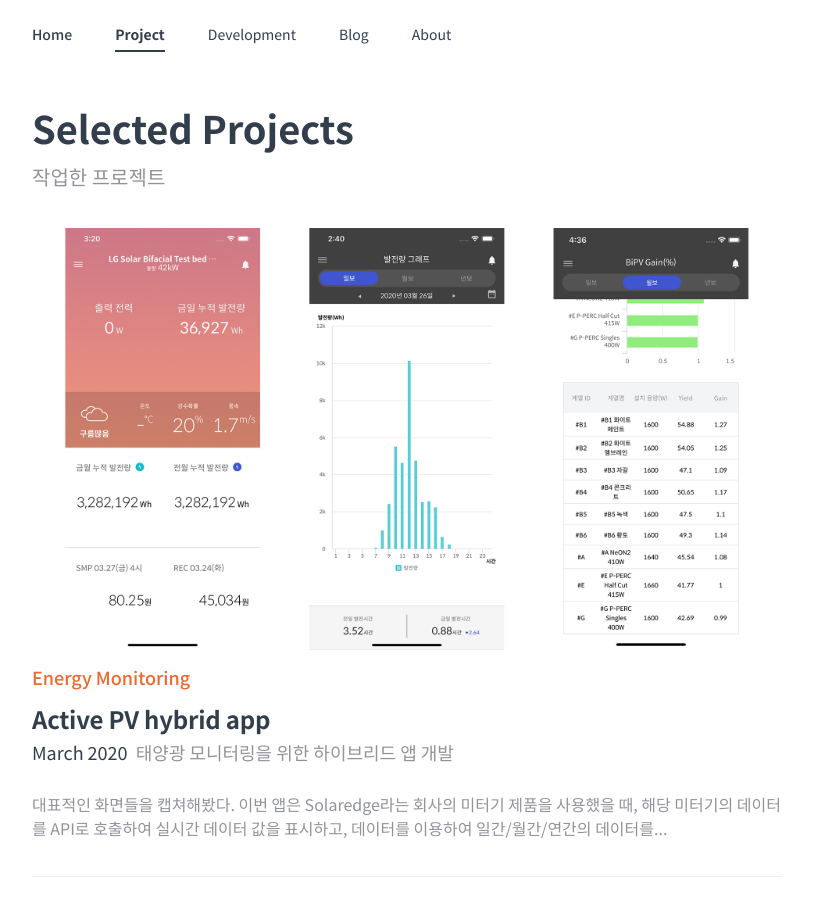
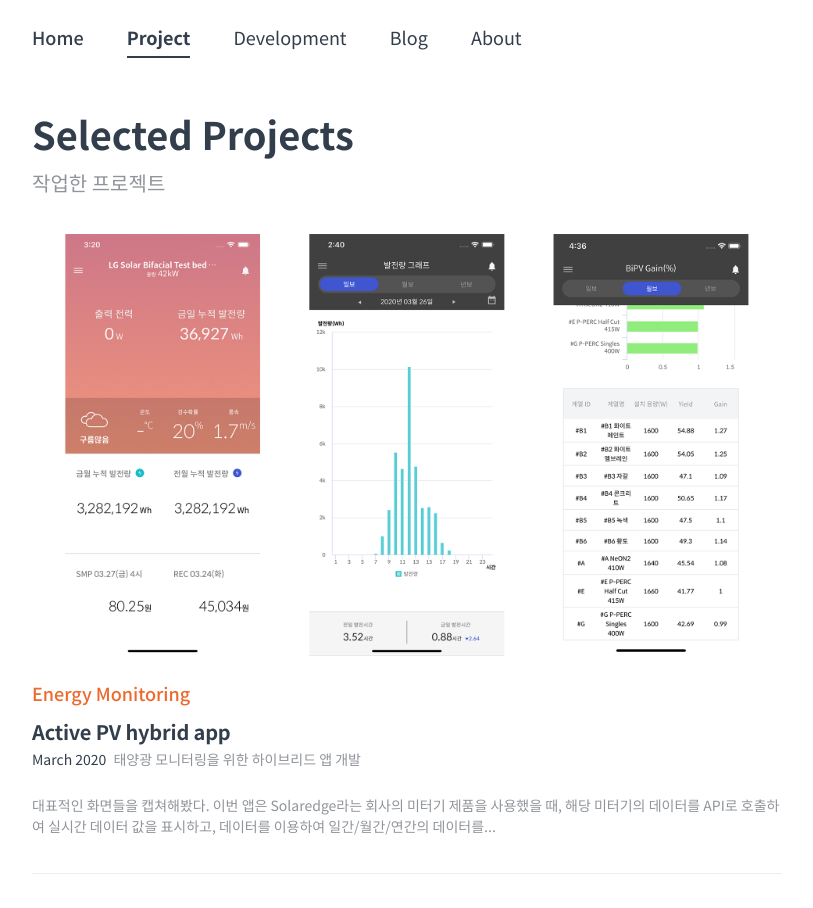
Before and after one commit to newyumi/newyumi.github.io, a Jekyll site: the page built from project/index.md, in a window 1280 px wide. Shown: the top 908 px of the page, without its empty margins (233-1046 px from the left). Built offline with Jekyll 4.4.1, drawn with Linux system fonts in a browser that asks for light colours; comment, search, counter and statistics services are not loaded.

Commit message:
EDITED css

```diff
--- a/_includes/post-list.html
+++ b/_includes/post-list.html
@@ -1,7 +1,7 @@
 <li class="catalogue-item">
-    <a href="{{ page.url | prepend: site.baseurl }}" >
+    <a href="{{ page.url | prepend: site.baseurl }}">
         {% if page.portfolio == true %}
-        <img src="{{ page.main-img }}" class="catalogue-img"/>
+        <img src="{{ page.main-img }}" class="catalogue-img" />
         {% endif %}
         {% if page.draft == true %}
         <span class="catalogue-tag">
--- a/_sass/_catalogue.scss
+++ b/_sass/_catalogue.scss
@@ -45,7 +45,7 @@
             color: $grey-0;
             display: block;
             font-family: $san-serif;
-            font-size: 24px;
+            font-size: 20px;
             font-weight: 700;
             line-height: 1.5;
             letter-spacing: -0.009em;
@@ -62,7 +62,7 @@
         }
 
         p.catalogue-sub {
-            font-size: 18px;
+            font-size: 14px;
             color: $grey-1;
             line-height: 1.75;
             padding-bottom: 24px;
@@ -73,7 +73,7 @@
         }
 
         p.catalogue-body {
-            font-size: 16px;
+            font-size: 14px;
             color: $grey-1;
         }
 
@@ -93,5 +93,5 @@
 
 .catalogue-img {
     border-radius: 3px;
-//    box-shadow: 6px 0 40px 8px rgba(0,0,0,.05);
+    margin-bottom: 24px;
 }
--- a/_sass/_layout.scss
+++ b/_sass/_layout.scss
@@ -45,6 +45,7 @@ footer>.footer_wrap,
       font-family: $source;
       display: inline-block;
       margin: 0 40px 0 0;
+      font-size: 18px;
 
       &:last-child {
           margin-right: 0;
@@ -76,7 +77,7 @@ footer>.footer_wrap,
 
 footer {
     font-family: $source;
-    padding: 36px 0 46px 0;
+    padding: 36px 0 36px 0;
     background-color: $grey-3;
     color: $default-tint;
     border-top: 1px solid $grey-2;
@@ -93,12 +94,12 @@ footer {
             display: inline-block;
 
             .myname {
-                font-size: 20px;
+                font-size: 16px;
                 font-weight: 600;
                 margin-bottom: 4px;
 }
             .email {
-                font-size: 16px;
+                font-size: 14px;
                 color: $default-tint;
             }
 
@@ -107,9 +108,10 @@ footer {
             }
 
             .accounts {
-                margin-top: 36px;
+                margin: 16px 0;
                 a {
-                    margin-right: 24px;
+                    margin-right: 12px;
+                    vertical-align: text-top;
                     svg {
                         fill: $default-tint;
                         width: 20px;
@@ -124,7 +126,7 @@ footer {
             float: right;
             position: absolute;
             right: 0;
-            bottom: 2px;
+            bottom: 24px;
 
             @media (max-width: $break-small) {
                 float: none;
--- a/_sass/_post.scss
+++ b/_sass/_post.scss
@@ -264,7 +264,7 @@ sup {
     color: $purple;
     font-size: 18px;
     font-family: $source;
-    font-weight: 600;
+    font-weight: 500;
 }
 
 .post-type-tag {
@@ -279,7 +279,7 @@ sup {
 .post-info>h1.post-title {
     padding: 0 0 12px 0;
     font-weight: 700;
-    font-size: 32px;
+    font-size: 24px;
     font-family: $san-serif;
     line-height: 1.2;
     letter-spacing: -0.009em;
@@ -293,7 +293,7 @@ sup {
 .post-info>h2.post-subtitle {
     padding: 0 0 0 0;
     font-weight: 400;
-    font-size: 22px;
+    font-size: 16px;
     color: $grey-1;
     line-height: 1.5;
 
@@ -305,7 +305,7 @@ sup {
 
 .post-info>h3.post-date {
     padding: 0 0 60px 0;
-    font-size: 18px;
+    font-size: 16px;
     line-height: 1.5;
 
     @media (max-width: $break-small) {
```
